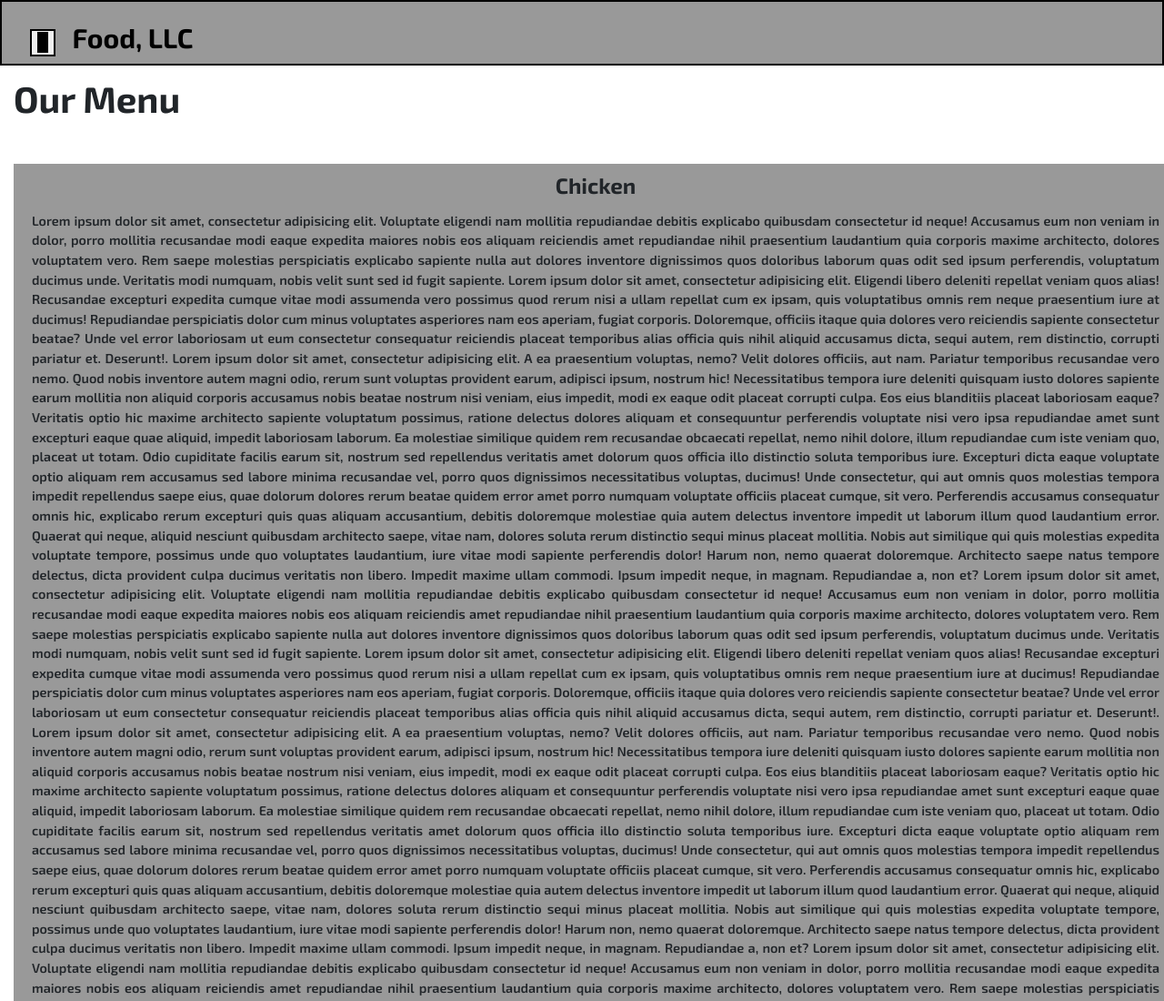
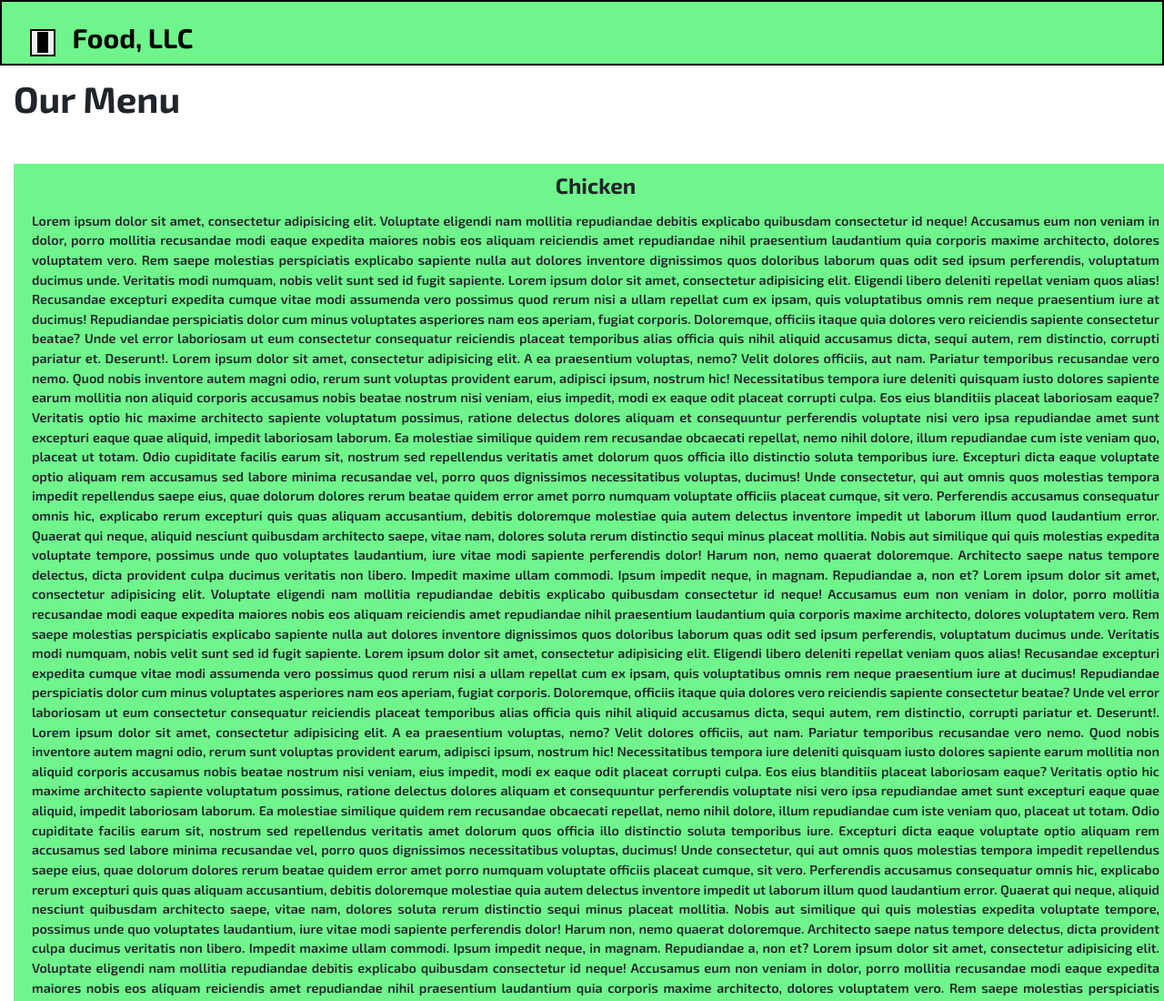
Before and after one commit to Thelordpere/module_3-solutions, a plain HTML site: page index.html in a window 1280 px wide. Shown: the top 1100 px of the page at 91% size. Drawn offline with Linux system fonts and the light colour scheme.

Commit message:
Update styles.css

```diff
--- a/css/styles.css
+++ b/css/styles.css
@@ -6,7 +6,7 @@ body{
   border: 2px solid #000 !important;
 }
 #header-nav{
-  background-color:#999999;
+  background-color:#6ff58c;
   border:2px solid #000;
   border-radius: 0;
 }
@@ -62,7 +62,7 @@ body{
 }
 .menu-item{
   margin-bottom: 20px;
-  background:#999999;
+  background: #6ff58c;
   padding: 10px;
 }
 .menu-item h4 {
```
